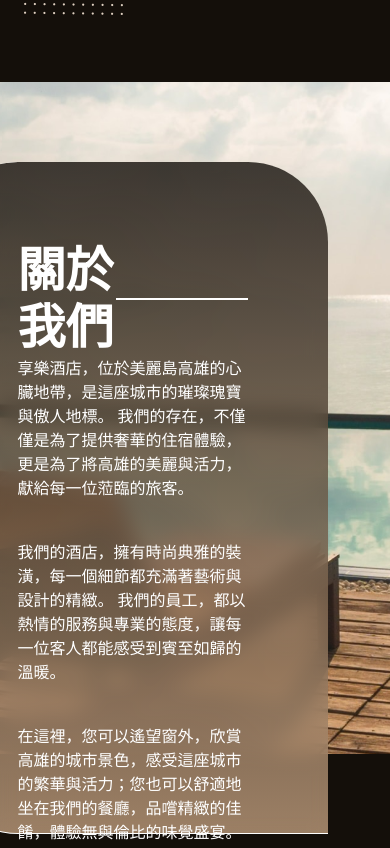
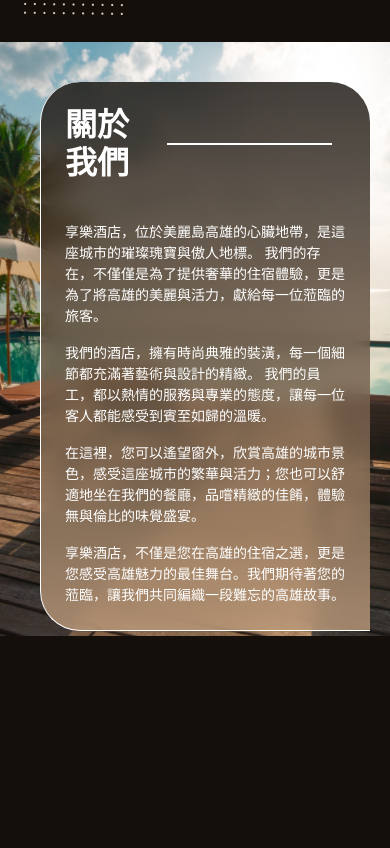
Before and after one commit to HsuanPeng/hotel-booking-website-2024, a React (Vite) app: page / in a window 390 px wide. Shown: the part 2456-3304 px from the top of the page. Built offline with nearby package versions, Linux system fonts and the light colour scheme.

Commit message:
style: finish RWD of About component

```diff
--- a/src/pages/home/Home.tsx
+++ b/src/pages/home/Home.tsx
@@ -1,6 +1,6 @@
 import Banner from "./components/banner/Banner";
 import News from "./components/news/News";
-import About from "./components/About";
+import About from "./components/about/About";
 import Room from "./components/Room";
 import Food from "./components/Food";
 import Transportation from "./components/Transportation";
--- a/src/pages/home/components/About.tsx
+++ /dev/null
@@ -1,125 +0,0 @@
-import { Box, Typography } from "@mui/material";
-
-import AboutBG from "assets/pic/home/About_BG.png";
-
-import { useTheme } from "@mui/material/styles";
-
-const About = () => {
-  const theme = useTheme();
-
-  return (
-    <Box
-      sx={{
-        position: "relative",
-        backgroundColor: theme.palette.secondary[120],
-        pt: "120px",
-        pb: "200px",
-      }}
-    >
-      <Box
-        sx={{
-          maxWidth: "1044px",
-          width: "100%",
-          height: "672px",
-          position: "absolute",
-          top: "200px",
-          right: "16%",
-        }}
-      >
-        <Box
-          sx={{
-            position: "absolute",
-            zIndex: 1,
-            color: "white",
-            p: "80px",
-            display: "flex",
-            flexDirection: "column",
-            justifyContent: "space-between",
-            height: "100%",
-          }}
-        >
-          <Box
-            sx={{
-              maxWidth: "304px",
-              width: "100%",
-              display: "flex",
-              alignItems: "center",
-              justifyContent: "space-between",
-            }}
-          >
-            <Box
-              sx={{
-                maxWidth: "98px",
-                lineHeight: "57.6px",
-                letterSpacing: "5%",
-              }}
-            >
-              <Typography variant="h1">關於我們</Typography>
-            </Box>
-            <Box
-              sx={{
-                maxWidth: "165px",
-                width: "100%",
-                height: "2px",
-                backgroundColor: theme.palette.secondary.contrastText,
-              }}
-            />
-          </Box>
-          <Box>
-            <Typography
-              sx={{
-                mb: "40px",
-              }}
-            >
-              享樂酒店，位於美麗島高雄的心臟地帶，是這座城市的璀璨瑰寶與傲人地標。
-              我們的存在，不僅僅是為了提供奢華的住宿體驗，更是為了將高雄的美麗與活力，獻給每一位蒞臨的旅客。
-            </Typography>
-            <Typography
-              sx={{
-                mb: "40px",
-              }}
-            >
-              我們的酒店，擁有時尚典雅的裝潢，每一個細節都充滿著藝術與設計的精緻。
-              我們的員工，都以熱情的服務與專業的態度，讓每一位客人都能感受到賓至如歸的溫暖。
-            </Typography>
-            <Typography
-              sx={{
-                mb: "40px",
-              }}
-            >
-              在這裡，您可以遙望窗外，欣賞高雄的城市景色，感受這座城市的繁華與活力；您也可以舒適地坐在我們的餐廳，品嚐精緻的佳餚，體驗無與倫比的味覺盛宴。
-            </Typography>
-            <Typography>
-              享樂酒店，不僅是您在高雄的住宿之選，更是您感受高雄魅力的最佳舞台。我們期待著您的蒞臨，讓我們共同編織一段難忘的高雄故事。
-            </Typography>
-          </Box>
-        </Box>
-        <Box
-          sx={{
-            height: "100%",
-            width: "100%",
-            borderRadius: "80px 80px 0px 80px",
-            backgroundColor: theme.palette.primary.main,
-            borderBottom: "1px solid var(--Neutral-0, #FFF)",
-            borderLeft: "1px solid var(--Neutral-0, #FFF)",
-            background:
-              "linear-gradient(180deg, rgba(20, 15, 10, 0.80), rgba(190, 156, 124, 0.80))",
-            backdropFilter: "blur(10px)",
-            position: "absolute",
-          }}
-        />
-      </Box>
-      <Box
-        sx={{
-          height: "672px",
-          backgroundImage: `url(${AboutBG})`,
-          backgroundRepeat: "no-repeat",
-          backgroundSize: "cover",
-          backgroundPosition: "center",
-        }}
-      />
-    </Box>
-  );
-};
-
-export default About;
--- /dev/null
+++ b/src/pages/home/components/about/About.style.ts
@@ -0,0 +1,110 @@
+import { Box, Typography } from "@mui/material";
+import { styled } from "@mui/material/styles";
+import AboutBG from "assets/pic/home/About_BG.png";
+import MobileAboutBG from "assets/pic/home/mobile/About_BG.jpg";
+
+export const AboutContainer = styled(Box)(({ theme }) => ({
+  position: "relative",
+  backgroundColor: theme.palette.secondary[120],
+  paddingTop: "120px",
+  paddingBottom: "200px",
+  [theme.breakpoints.down("lg")]: {
+    paddingTop: "80px",
+    paddingBottom: "120px",
+  },
+}));
+
+export const AboutBackground = styled(Box)(({ theme }) => ({
+  height: "672px",
+  backgroundImage: `url(${AboutBG})`,
+  backgroundRepeat: "no-repeat",
+  backgroundSize: "cover",
+  backgroundPosition: "center",
+  [theme.breakpoints.down("lg")]: {
+    backgroundImage: `url(${MobileAboutBG})`,
+    height: "594px",
+  },
+}));
+
+export const AboutContentContainer = styled(Box)(({ theme }) => ({
+  maxWidth: "1044px",
+  width: "100%",
+  maxHeight: "672px",
+  position: "absolute",
+  top: "200px",
+  right: "16%",
+  borderRadius: "80px 80px 0px 80px",
+  backgroundColor: theme.palette.primary.main,
+  borderBottom: "1px solid var(--Neutral-0, #FFF)",
+  borderLeft: "1px solid var(--Neutral-0, #FFF)",
+  background:
+    "linear-gradient(180deg, rgba(20, 15, 10, 0.80), rgba(190, 156, 124, 0.80))",
+  backdropFilter: "blur(10px)",
+  zIndex: 1,
+  color: "white",
+  padding: "80px",
+  display: "flex",
+  flexDirection: "column",
+  justifyContent: "space-between",
+  [theme.breakpoints.down("lg")]: {
+    maxHeight: "594px",
+    top: "120px",
+    borderRadius: "40px 40px 0px 40px",
+    right: "20px",
+    width: "calc(100% - 60px)",
+    justifyContent: "flex-start",
+    padding: "24px",
+  },
+}));
+
+export const AboutTitleContainer = styled(Box)(({ theme }) => ({
+  maxWidth: "304px",
+  width: "100%",
+  display: "flex",
+  alignItems: "center",
+  justifyContent: "space-between",
+  marginBottom: "80px",
+  [theme.breakpoints.down("lg")]: {
+    marginBottom: "40px",
+    maxWidth: "267px",
+  },
+}));
+
+export const AboutTitleBox = styled(Box)(({ theme }) => ({
+  maxWidth: "98px",
+  [theme.breakpoints.down("lg")]: {
+    maxWidth: "66px",
+  },
+}));
+
+export const AboutTitle = styled(Typography)(({ theme }) => ({
+  [theme.breakpoints.down("lg")]: {
+    fontSize: "32px",
+    lineHeight: "38.4px",
+  },
+}));
+
+export const AboutTitleLine = styled(Box)(({ theme }) => ({
+  maxWidth: "165px",
+  width: "100%",
+  height: "2px",
+  backgroundColor: theme.palette.secondary.contrastText,
+}));
+
+export const AboutTextContainer = styled(Box)(({ theme }) => ({
+  "&>*:not(:last-child)": {
+    marginBottom: "40px",
+  },
+  [theme.breakpoints.down("lg")]: {
+    "&>*:not(:last-child)": {
+      marginBottom: "16px",
+    },
+  },
+}));
+
+export const AboutText = styled(Typography)(({ theme }) => ({
+  [theme.breakpoints.down("lg")]: {
+    fontSize: "14px",
+    lineHeight: "21px",
+  },
+}));
--- /dev/null
+++ b/src/pages/home/components/about/About.tsx
@@ -0,0 +1,45 @@
+import {
+  AboutContainer,
+  AboutBackground,
+  AboutContentContainer,
+  AboutTitleContainer,
+  AboutTitleBox,
+  AboutTitleLine,
+  AboutTextContainer,
+  AboutTitle,
+  AboutText,
+} from "./About.style";
+
+const About = () => {
+  return (
+    <AboutContainer>
+      <AboutContentContainer>
+        <AboutTitleContainer>
+          <AboutTitleBox>
+            <AboutTitle variant="h1">關於我們</AboutTitle>
+          </AboutTitleBox>
+          <AboutTitleLine />
+        </AboutTitleContainer>
+        <AboutTextContainer>
+          <AboutText>
+            享樂酒店，位於美麗島高雄的心臟地帶，是這座城市的璀璨瑰寶與傲人地標。
+            我們的存在，不僅僅是為了提供奢華的住宿體驗，更是為了將高雄的美麗與活力，獻給每一位蒞臨的旅客。
+          </AboutText>
+          <AboutText>
+            我們的酒店，擁有時尚典雅的裝潢，每一個細節都充滿著藝術與設計的精緻。
+            我們的員工，都以熱情的服務與專業的態度，讓每一位客人都能感受到賓至如歸的溫暖。
+          </AboutText>
+          <AboutText>
+            在這裡，您可以遙望窗外，欣賞高雄的城市景色，感受這座城市的繁華與活力；您也可以舒適地坐在我們的餐廳，品嚐精緻的佳餚，體驗無與倫比的味覺盛宴。
+          </AboutText>
+          <AboutText>
+            享樂酒店，不僅是您在高雄的住宿之選，更是您感受高雄魅力的最佳舞台。我們期待著您的蒞臨，讓我們共同編織一段難忘的高雄故事。
+          </AboutText>
+        </AboutTextContainer>
+      </AboutContentContainer>
+      <AboutBackground />
+    </AboutContainer>
+  );
+};
+
+export default About;
```
Also changed, not shown: src/assets/pic/home/mobile/About_BG.jpg (added).
